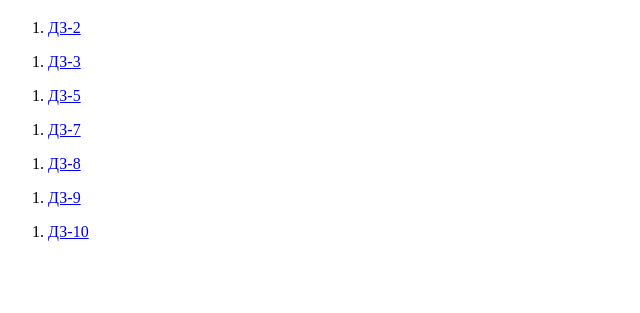
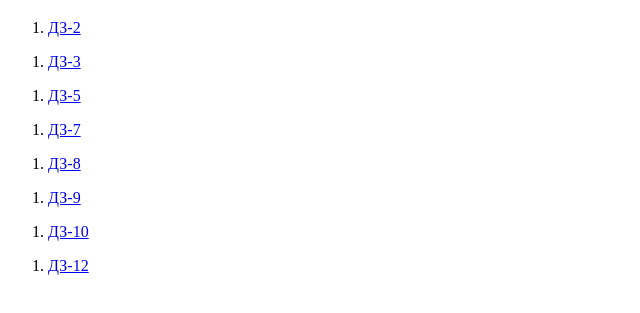
Before and after one commit to alinakol/home-js, a plain HTML site: page index.html in a window 1280 px wide. Shown: the part 61-374 px from the top of the page, without its empty margins (0-640 px from the left). Drawn offline with Linux system fonts and the light colour scheme.

Commit message:
Update index.html

```diff
--- a/index.html
+++ b/index.html
@@ -45,6 +45,11 @@
         <a href="./lesson_10/index.html"> ДЗ-10</a>
       </li>
     </ol>
+	 <ol>
+      <li>
+        <a href="./lesson_12/index.html"> ДЗ-12</a>
+      </li>
+    </ol>
 </body>
 
 </html>
```
